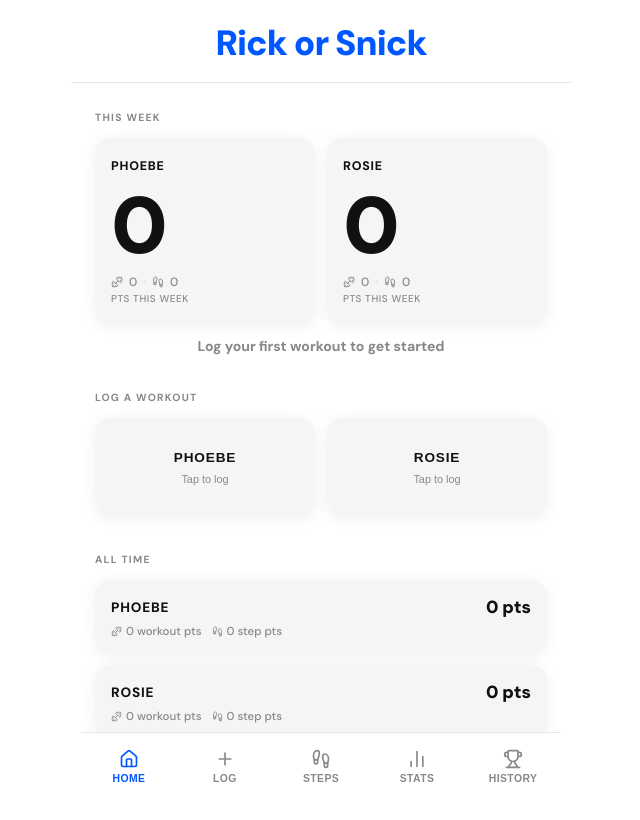
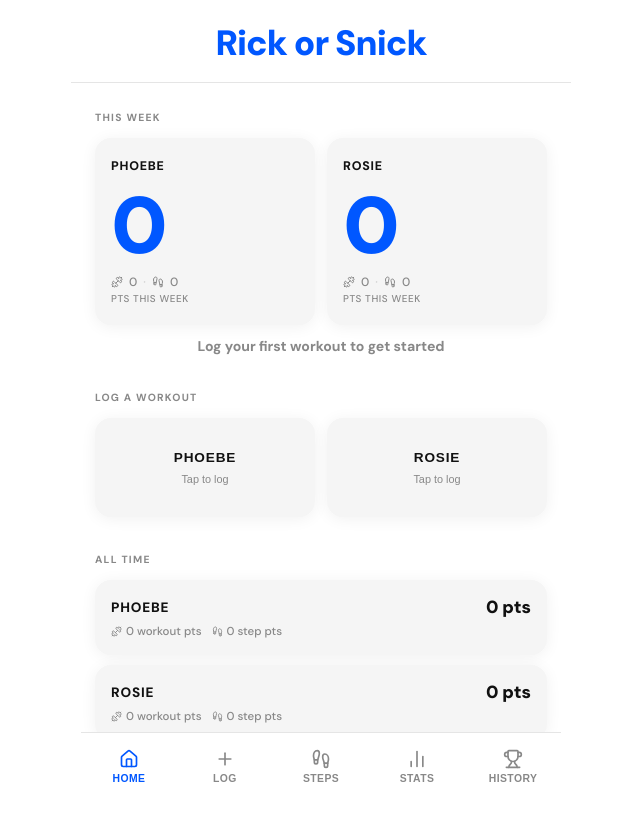
Before and after one commit to rosietee22/rick-or-snick, a React (Vite) app: page / in a window 1280 px wide. Shown: the top 820 px of the page, without its empty margins (319-959 px from the left). Built offline with nearby package versions, Linux system fonts and the light colour scheme; no server answers; the database is empty.

Commit message:
Fix score number colour — remove duplicate text override

```diff
--- a/src/index.css
+++ b/src/index.css
@@ -171,7 +171,6 @@ body {
   font-weight: 900;
   line-height: 1;
   color: var(--accent);
-  color: var(--text);
   letter-spacing: -2px;
 }
 
```
